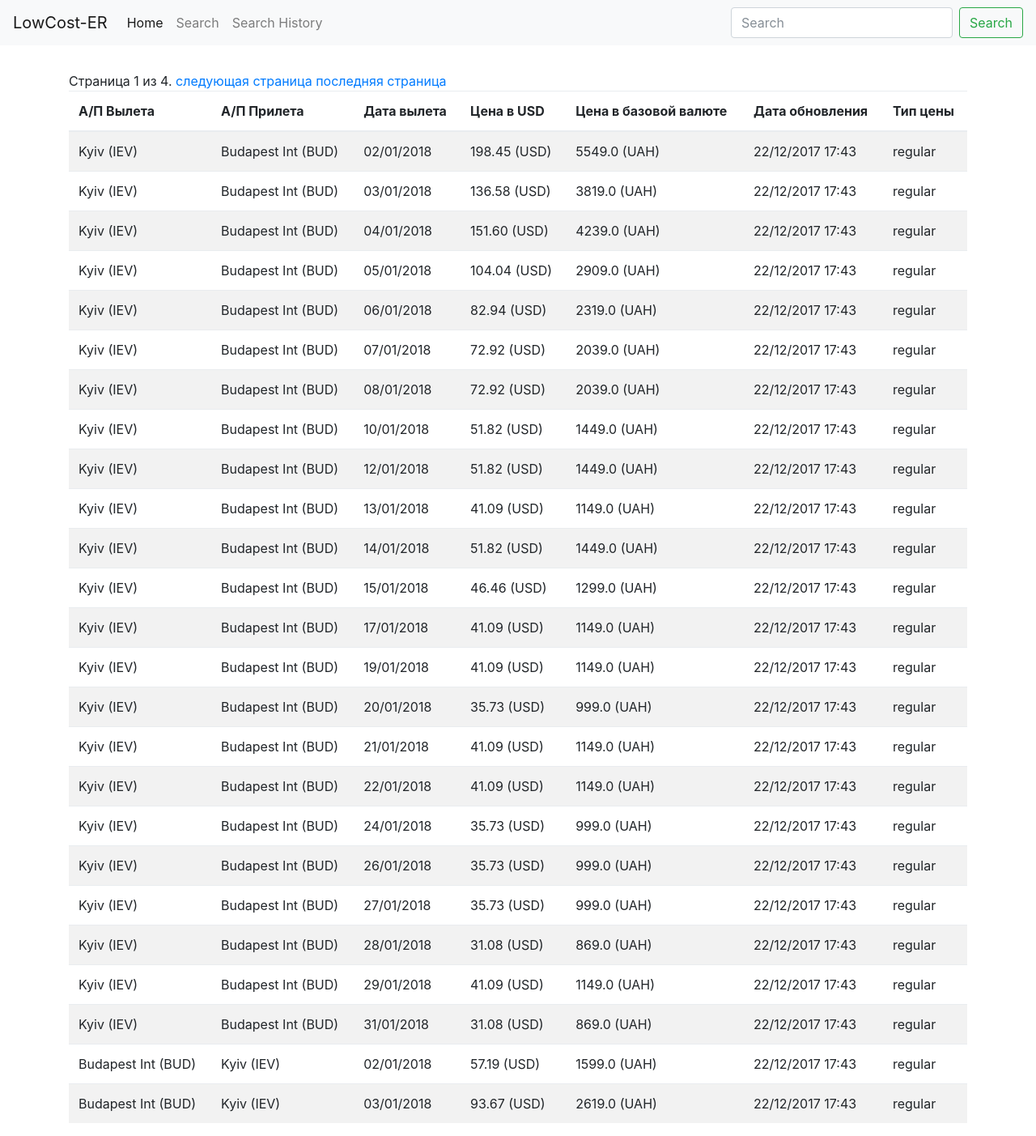
After one commit to vitalyserhienko/lowcosts, a Django app: page /history in a window 1280 px wide. The commit adds this page. Shown: the whole page at 81% size. Run offline with Django 3.2, Linux system fonts and the light colour scheme; data comes from the database, SQL or seed files in the repository; both versions use the stored data as it was after the commit; some libraries are stand-ins or nearby versions.

Commit message:
added search history

```diff
--- a/lowcosts/urls.py
+++ b/lowcosts/urls.py
@@ -21,5 +21,6 @@ urlpatterns = [
     url(r'^admin/', admin.site.urls),
     url(r'^$', views.home, name='home'),
     url(r'^results', views.wizz, name='wizz'),
+    url(r'^history', views.search_history, name='search-history'),
     url(r'^search', views.flight_search_form, name='search-form'),
 ]
--- a/wizz/admin.py
+++ b/wizz/admin.py
@@ -1,7 +1,8 @@
 from django.contrib import admin
-from .models import Airport, priceType, priceTemplate
+from .models import Airport, priceType, priceTemplate, Price
 
 # Register your models here.
 admin.site.register(Airport)
 admin.site.register(priceType)
 admin.site.register(priceTemplate)
+admin.site.register(Price)
--- a/wizz/forms.py
+++ b/wizz/forms.py
@@ -35,4 +35,3 @@ class FlightSearchForm(forms.Form):
     date_to_return = forms.DateField(initial=datetime.date.today)
 
     priceType = forms.ChoiceField(choices=(), widget=forms.Select(attrs=attrs_dict))
-    # priceType = forms.BooleanField(label='WizzAir', widget=forms.CheckboxInput(), required=False)
--- a/wizz/models.py
+++ b/wizz/models.py
@@ -18,6 +18,25 @@ class priceType(models.Model):
     def __str__(self):
         return self.name
 
+class Price(models.Model):
+    arrivalStation = models.CharField(max_length=100)
+    arrivalStation_IATA = models.CharField(max_length=100)
+    departureStation = models.CharField(max_length=100)
+    departureStation_IATA = models.CharField(max_length=100)
+    date = models.DateField()
+    price = models.FloatField(null=True, blank=True, default=None)
+    price_USD = models.FloatField(null=True, blank=True, default=None)
+    currency = models.CharField(max_length=10)
+    air_company = models.CharField(max_length=10)
+    update_date = models.DateTimeField()
+    price_type = models.CharField(max_length=20)
+
+    # class Meta:
+    #     ordering = ['price', '-update_date']
+
+    def __str__(self):
+        return self.arrivalStation + ' - ' + self.departureStation + ' // Вылет: ' + str(self.date) + ' // Дата обновления: ' + str(self.update_date)[0:16]
+
 class priceTemplate(models.Model):
     templete_name = models.CharField(max_length=100)
     departureStation = models.ForeignKey(Airport, on_delete=models.CASCADE, related_name='departureAirport')
--- a/wizz/templates/base.html
+++ b/wizz/templates/base.html
@@ -25,6 +25,9 @@
       </li>
       <li class="nav-item">
         <a class="nav-link" href="{% url 'search-form' %}">Search</a>
+      </li>
+      <li class="nav-item">
+        <a class="nav-link" href="{% url 'search-history' %}">Search History</a>
       </li>
       <!-- <li class="nav-item dropdown">
         <a class="nav-link dropdown-toggle" href="#" id="navbarDropdown" role="button" data-toggle="dropdown" aria-haspopup="true" aria-expanded="false">
@@ -55,6 +58,9 @@
   {% block results %}
   {% endblock %}
 
+  {% block history %}
+  {% endblock %}
+
   <!-- Optional JavaScript -->
   <!-- jQuery first, then Popper.js, then Bootstrap JS -->
   <script src="https://code.jquery.com/jquery-3.2.1.slim.min.js" integrity="sha384-KJ3o2DKtIkvYIK3UENzmM7KCkRr/rE9/Qpg6aAZGJwFDMVNA/GpGFF93hXpG5KkN" crossorigin="anonymous"></script>
--- /dev/null
+++ b/wizz/templates/wizz/history.html
@@ -0,0 +1,63 @@
+{% extends 'base.html' %}
+
+{% block history %}
+<div class="container">
+  <div class="col-sm-">
+    <div class="pagination">
+    <span class="step-links">
+        {% if prices.has_previous %}
+            <a href="?page=1">первая страница</a>
+            <a href="?page={{ prices.previous_page_number }}">предидущая страница</a>
+        {% endif %}
+
+        <span class="current">
+            Страница {{ prices.number }} из {{ prices.paginator.num_pages }}.
+        </span>
+
+        {% if prices.has_next %}
+            <a href="?page={{ prices.next_page_number }}">следующая страница</a>
+            <a href="?page={{ prices.paginator.num_pages }}">последняя страница</a>
+        {% endif %}
+    </span>
+    </div>
+    <table class="table table-striped">
+      <thead>
+        <tr>
+          <th>А/П Вылета</th>
+          <th>А/П Прилета</th>
+          <th>Дата вылета</th>
+          <th>Цена в USD</th>
+          <th>Цена в базовой валюте</th>
+          <th>Дата обновления</th>
+          <th>Тип цены</th>
+        </tr>
+      </thead>
+      {% for price in prices  %}
+      <tr>
+        <td>
+          {{price.departureStation}} ({{price.departureStation_IATA}})
+        </td>
+        <td>
+          {{price.arrivalStation}} ({{price.arrivalStation_IATA}})
+        </td>
+        <td>
+          {{ price.date|date:"d/m/Y" }}
+        </td>
+        <td>
+          {{ price.price_USD|floatformat:2 }} (USD)
+        </td>
+        <td>
+          {{ price.price }} ({{ price.currency }})
+        </td>
+        <td>
+          {{ price.update_date|date:"d/m/Y H:i" }}
+        </td>
+        <td>
+          {{ price.price_type }}
+        </td>
+      </tr>
+      {% endfor%}
+    </table>
+  </div>
+</div>
+{% endblock %}
--- a/wizz/views.py
+++ b/wizz/views.py
@@ -1,14 +1,28 @@
 from django.shortcuts import render
-from .models import Airport, priceType, priceTemplate
+from .models import Airport, priceType, priceTemplate, Price
+from django.core.paginator import Paginator, EmptyPage, PageNotAnInteger
 from .forms import FlightSearchForm
 from .wizz_request import request_data
-import datetime
+from django.utils import timezone
 import requests
 import json
 
 # Create your views here.
 def home(request):
     return render(request, 'base.html', {})
+
+def search_history(request):
+    prices = Price.objects.all().order_by('update_date', 'price_USD')
+    paginator = Paginator(prices, 25)
+    page = request.GET.get('page')
+    try:
+        prices = paginator.page(page)
+    except PageNotAnInteger:
+        prices = paginator.page(1)
+    except EmptyPage:
+        prices = paginator.page(paginator.num_pages)
+    # contacts = paginator.get_page(page)
+    return render(request, 'wizz/history.html', { 'prices': prices })
 
 def flight_search_form(request):
 
@@ -20,10 +34,57 @@ def flight_search_form(request):
         arrivalStation = request.POST.get('arrivalStation')
         date_from = request.POST.get('date_from')
         date_to = request.POST.get('date_to')
-        # date_to_c = datetime.datetime.fromtimestamp(int(date_from)).strftime('%Y-%m-%d')
         priceType = request.POST.get('priceType')
+        request_1 = request_data(departureStation, arrivalStation, date_from, date_to, priceType)
 
-        request_1 = request_data(departureStation, arrivalStation, date_from, date_to, priceType)
+        currency_now = requests.get('https://openexchangerates.org/api/latest.json?app_id=6cdf29a6391b479cb9d0a4fe9608fa04')
+        currency_json = json.loads(currency_now.content)
+
+        for j in request_1['outboundFlights']:
+            new_price = Price()
+            new_price.departureStation_IATA = j['departureStation']
+            new_price.arrivalStation_IATA = j['arrivalStation']
+            new_price.date = j['departureDate'][0:10]
+            if j['price'] is None:
+                print(j['price'])
+                new_price.price = 0.0
+                new_price.currency = 'NON'
+                new_price.price_USD = 0.0
+            else:
+                new_price.price = j['price']['amount']
+                new_price.currency = j['price']['currencyCode']
+                new_price.price_USD = float(new_price.price)/currency_json['rates'][new_price.currency]
+            new_price.price_type = priceType
+            new_price.update_date = timezone.now()
+            airport_d = Airport.objects.get(iata_code=j['departureStation'])
+            airport_a = Airport.objects.get(iata_code=j['arrivalStation'])
+            new_price.departureStation = airport_d.name #j['departureStation']
+            new_price.arrivalStation = airport_a.name #j['arrivalStation']
+            new_price.air_company = 'WiZZ Air'
+            new_price.save()
+
+        for j in request_1['returnFlights']:
+            new_price_return = Price()
+            new_price_return.departureStation_IATA = j['departureStation']
+            new_price_return.arrivalStation_IATA = j['arrivalStation']
+            new_price_return.date = j['departureDate'][0:10]
+            if j['price'] is None:
+                print(j['price'])
+                new_price_return.price = 0.0
+                new_price_return.currency = 'NON'
+                new_price_return.price_USD = 0.0
+            else:
+                new_price_return.price = j['price']['amount']
+                new_price_return.currency = j['price']['currencyCode']
+                new_price_return.price_USD = float(new_price_return.price) / currency_json['rates'][new_price_return.currency]
+            new_price_return.price_type = priceType
+            new_price_return.update_date = timezone.now()
+            airport_d_return = Airport.objects.get(iata_code=j['departureStation'])
+            airport_a_return = Airport.objects.get(iata_code=j['arrivalStation'])
+            new_price_return.departureStation = airport_d_return.name  # j['departureStation']
+            new_price_return.arrivalStation = airport_a_return.name  # j['arrivalStation']
+            new_price_return.air_company = 'WiZZ Air'
+            new_price_return.save()
 
         request_res.update(request_1)
 
```
Also changed, not shown: wizz/tests_json.py (added, +46 -0 lines), wizz/wizz_request.py (+0 -8 lines), db.sqlite3, lowcosts/settings.py (line endings or trailing spaces), requirements.txt (line endings or trailing spaces), wizz/migrations/0001_initial.py, wizz/migrations/0002_auto_20171222_1351.py, wizz/migrations/0003_price_price_usd.py (added).
